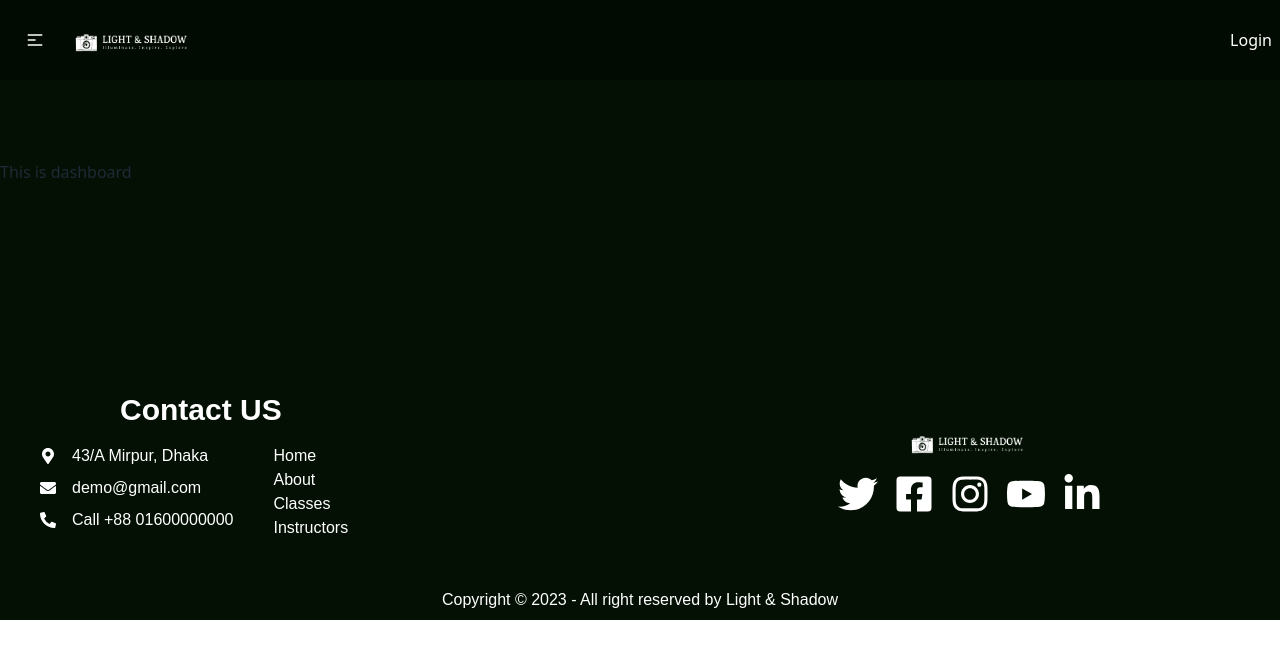
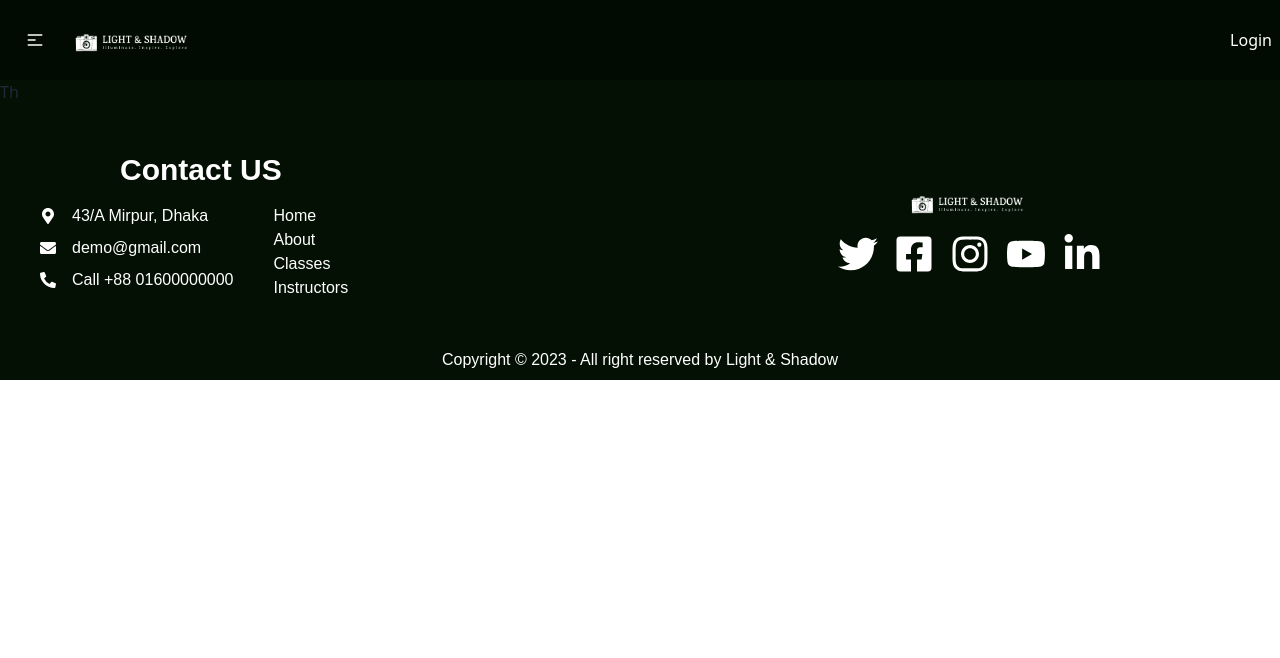
Before and after one commit to hasanisokay/Light-And-Shadow-client, a React (Vite) app: page /dashboard in a window 1280 px wide. Shown: the top 658 px of the page. Built offline with nearby package versions, Linux system fonts and the light colour scheme; no server answers.

Commit message:
use admin and use instructor hooks added

```diff
--- a/src/Hooks/useAdmin.jsx
+++ b/src/Hooks/useAdmin.jsx
@@ -4,7 +4,7 @@ import useAxiosSecure from './useAxiosSecure';
 import { useQuery } from '@tanstack/react-query';
 
 const useAdmin = () => {
-    const {user,loading} = useAuth()
+    const {user, loading} = useAuth()
     const [ axiosSecure] = useAxiosSecure()
     const {data: isAdmin, isLoading: isAdminLoading} = useQuery({
         queryKey: ["isAdmin", user?.email],
--- /dev/null
+++ b/src/Hooks/useInstructor.jsx
@@ -0,0 +1,20 @@
+import React from 'react';
+import useAuth from './useAuth';
+import useAxiosSecure from './useAxiosSecure';
+import { useQuery } from '@tanstack/react-query';
+
+const useInstructor = () => {
+    const {user, loading} = useAuth()
+    const [ axiosSecure] = useAxiosSecure()
+    const {data: isInstructor, isLoading: isInstructorLoading} = useQuery({
+        queryKey: ["isInstructor", user?.email],
+        enabled: !loading,
+        queryFn: async ()=>{
+            const res = await axiosSecure.get(`/users/instructor/${user?.email}`);
+            return res.data.instructor
+        }
+    })
+    return [isInstructor, isInstructorLoading]
+};
+
+export default useInstructor;
--- a/src/Pages/Dashboard/Dashboard.jsx
+++ b/src/Pages/Dashboard/Dashboard.jsx
@@ -1,13 +1,19 @@
 import React from 'react';
 import { Helmet } from 'react-helmet-async';
+import useAdmin from '../../Hooks/useAdmin';
+import useInstructor from '../../Hooks/useInstructor';
 
 const Dashboard = () => {
+    const [isAdmin, isAdminLoading] = useAdmin()
+    const [isInstructor, isInstructorLoading] = useInstructor()
+    console.log("admin", isAdmin);
+    console.log("instructor", isInstructor);
     return (
-        <div className='py-40'>
+        <div className='pt-20'>
               <Helmet>
                 <title>Light & Shadow | Dashboard</title>
             </Helmet>
-            This is dashboard
+            <h1>Th</h1>
 
         </div>
     );
```
